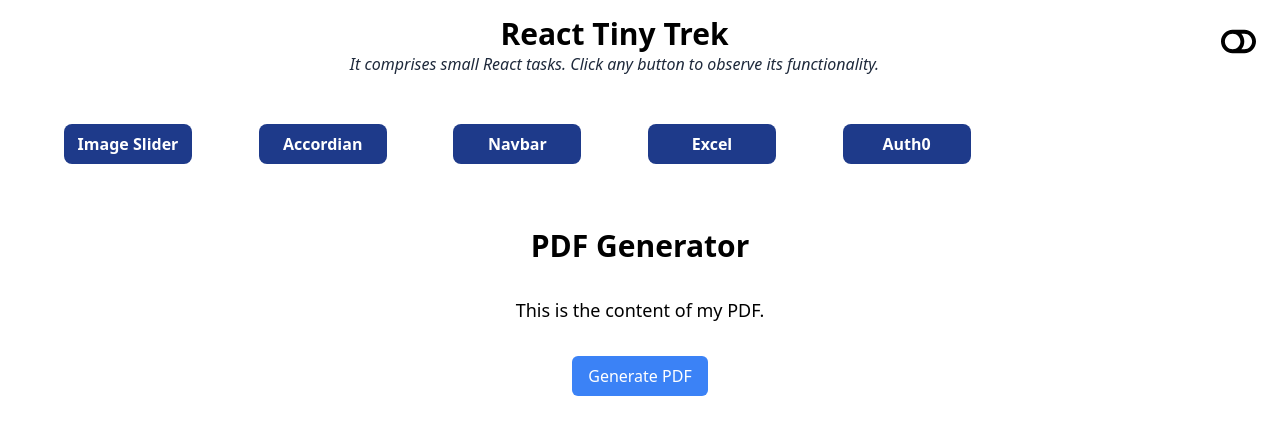
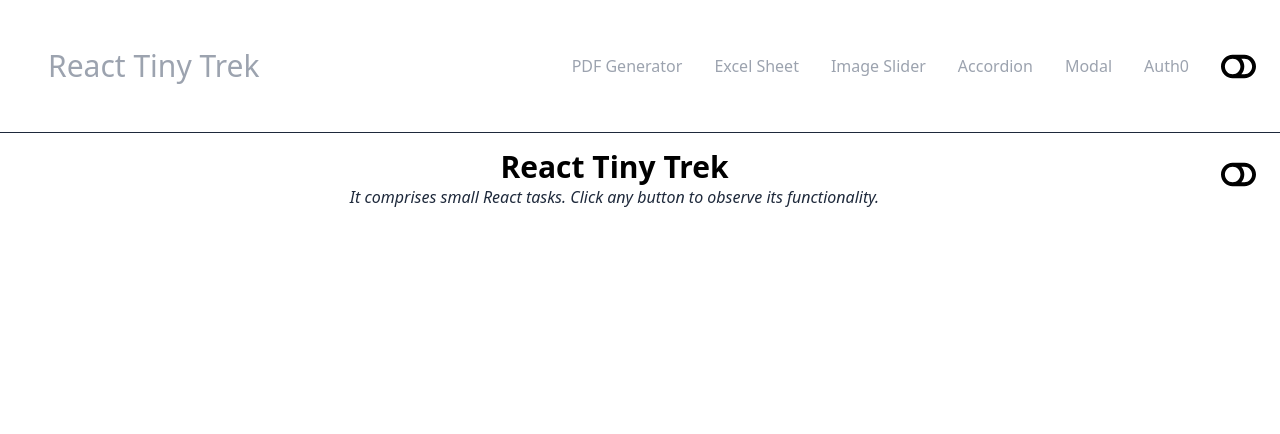
Before and after one commit to ReddyDivya/rd-react-tiny-treks, a React (Create React App) app: page / in a window 1280 px wide. Shown: the top 434 px of the page. Built offline with nearby package versions, Linux system fonts and the light colour scheme.

Commit message:
implemented navbar

```diff
--- a/package.json
+++ b/package.json
@@ -8,8 +8,10 @@
     "@testing-library/user-event": "^13.5.0",
     "jspdf": "^2.5.1",
     "react": "^18.2.0",
+    "react-data-grid": "^7.0.0-beta.41",
     "react-dom": "^18.2.0",
     "react-icons": "^4.11.0",
+    "react-router-dom": "^6.21.1",
     "react-scripts": "5.0.1",
     "web-vitals": "^2.1.4"
   },
--- a/src/App.js
+++ b/src/App.js
@@ -1,11 +1,24 @@
 import './App.css';
+import {BrowserRouter as Router, Route, Routes} from 'react-router-dom';
 import Home from "./components/Home";
+import PDFGenerator from './components/PDFGenerator';
+import ImageSlider from './components/ImageSlider';
+import ExcelSheet from './components/ExcelSheet';
+import Navbar from './components/Navbar';
 
 function App() {
   return (
-    <div>
-        <Home/>
-    </div>
+    <Router>
+        <div>
+          <Navbar/>
+          <Routes>
+            <Route path="/" exact element={<Home/>}></Route>
+            <Route path="/pdf-generator" element={<PDFGenerator/>}></Route>
+            <Route path="/image-slider" element={<ImageSlider/>}></Route>
+            <Route path="/excel-sheet" element={<ExcelSheet/>}></Route>
+          </Routes>
+        </div>
+    </Router>
   );
 }
 
--- /dev/null
+++ b/src/components/ExcelSheet.js
@@ -0,0 +1,9 @@
+import React from 'react'
+
+const ExcelSheet = () => {
+  return (
+    <div>ExcelSheet</div>
+  )
+}
+
+export default ExcelSheet
--- a/src/components/Home.js
+++ b/src/components/Home.js
@@ -1,7 +1,4 @@
 import React, {useState, useEffect} from 'react';
-import Button from "./Button";
-import ImageSlider from './ImageSlider';
-import PDFGenerator from './PDFGenerator';
 import { FaToggleOn, FaToggleOff } from "react-icons/fa";
 
 const Home = () => {
@@ -27,15 +24,8 @@ const Home = () => {
         <h1 className={`${theme === 'light' ? 'text-black' : 'dark:text-white'}  text-3xl font-bold`}>React Tiny Trek</h1>
         <i className={`${theme === 'light' ? 'text-slate-800' : 'dark:text-white'} m-2 p-2`}>It comprises small React tasks. Click any button to observe its functionality.</i>
         <div className="grid grid-cols-6 m-6 p-4">
-            <Button name="Image Slider"/>
-            <Button name="Accordian"/>
-            <Button name="Navbar"/>
-            <Button name="Excel"/>
-            <Button name="Auth0"/>
+
         </div>
-
-        {/* <ImageSlider/> */}
-        <PDFGenerator/>
     </div>)
 
 }
--- a/src/components/ImageSlider.js
+++ b/src/components/ImageSlider.js
@@ -25,7 +25,7 @@ const ImageSlider = () => {
     }, [data])
 
   return (
-    <div className="text-center">
+    <div className="text-center m-8">
         <h2 className="text-2xl m-4 p-4 font-bold">Image Slider</h2>
             <div className="flex justify-between">
                 <Button name="<< Previous" handleClick={handlePreviousImage} css='m-auto'/>
--- /dev/null
+++ b/src/components/Navbar.js
@@ -0,0 +1,67 @@
+import React, {useState, useEffect} from 'react';
+import { FaToggleOn, FaToggleOff } from "react-icons/fa";
+import { Link } from 'react-router-dom'
+
+const Navbar = () => {
+  const [theme, setTheme] = useState('light');
+
+  useEffect(() => {
+      if (theme === 'dark') {
+          document.documentElement.classList.add('dark');
+      } else {
+          document.documentElement.classList.remove('dark');
+      }
+  }, [theme]);
+
+  const toggleColorTheme = () => {
+      setTheme(theme === 'dark' ?  'light' : 'dark' );
+  }
+
+  return (
+    <nav className={`${theme === 'light' ? 'bg-white text-black' : 'bg-slate-800'} p-4 flex justify-between items-center border-b border-slate-800`}>
+
+        {/* Mobile menu button */}
+        <div className="block lg:hidden">
+          <button className="text-white hover:text-gray-300 focus:outline-none">
+            <svg className="h-6 w-6" fill="none" stroke="currentColor" viewBox="0 0 24 24" xmlns="http://www.w3.org/2000/svg">
+              <path strokeLinecap="round" strokeLinejoin="round" strokeWidth="2" d="M4 6h16M4 12h16m-7 6h7"></path>
+            </svg>
+          </button>
+        </div>
+
+        {/* Desktop menu */}
+        <ul className="hidden lg:flex justify-between p-4 m-2">
+          {/* Left side menu */}
+          <li className="p-2 text-gray-400 hover:bg-gray-700 hover:text-white rounded-md text-3xl">
+              <Link to="/">React Tiny Trek</Link>
+          </li>
+        </ul>
+
+        {/* Right side menu */}
+        <ul className="flex items-center space-x-4">
+          <li className="p-2 text-gray-400 hover:bg-gray-700 hover:text-white rounded-md">
+              <Link to="/pdf-generator">PDF Generator</Link>
+          </li>
+          <li className="p-2 text-gray-400 hover:bg-gray-700 hover:text-white rounded-md">
+              <Link to="/excel-sheet">Excel Sheet</Link>
+          </li>
+          <li className="p-2 text-gray-400 hover:bg-gray-700 hover:text-white rounded-md">
+              <Link to="/image-slider">Image Slider</Link>
+          </li>
+          <li className="p-2 text-gray-400 hover:bg-gray-700 hover:text-white rounded-md">
+              <Link to="/accordion">Accordion</Link>
+          </li>
+          <li className="p-2 text-gray-400 hover:bg-gray-700 hover:text-white rounded-md">
+              <Link to="/modal">Modal</Link>
+          </li>
+          <li className="p-2 text-gray-400 hover:bg-gray-700 hover:text-white rounded-md">
+              <Link to="/auth">Auth0</Link>
+          </li>
+          {/*Dark and light theme */}
+          <button className='p-2 font-bold text-sm rounded-lg float-right text-black' onClick={toggleColorTheme}>{theme === 'light' ? <FaToggleOff size={35}/> : <FaToggleOn size={35}/>}</button>
+        </ul>
+    </nav>
+  )
+}
+
+export default Navbar
--- a/src/components/PDFGenerator.js
+++ b/src/components/PDFGenerator.js
@@ -39,7 +39,7 @@ const PDFGenerator = () => {
     };
 
     return (
-    <div className="p-4">
+    <div className="text-center m-8">
         <h2 className="text-3xl font-bold mb-4">PDF Generator</h2>
         <div className="bg-white p-4 shadown-md">
             {/*Content of the PDF*/}
```
Also changed, not shown: 1 other file (tests, documents, lock files or other folders).
